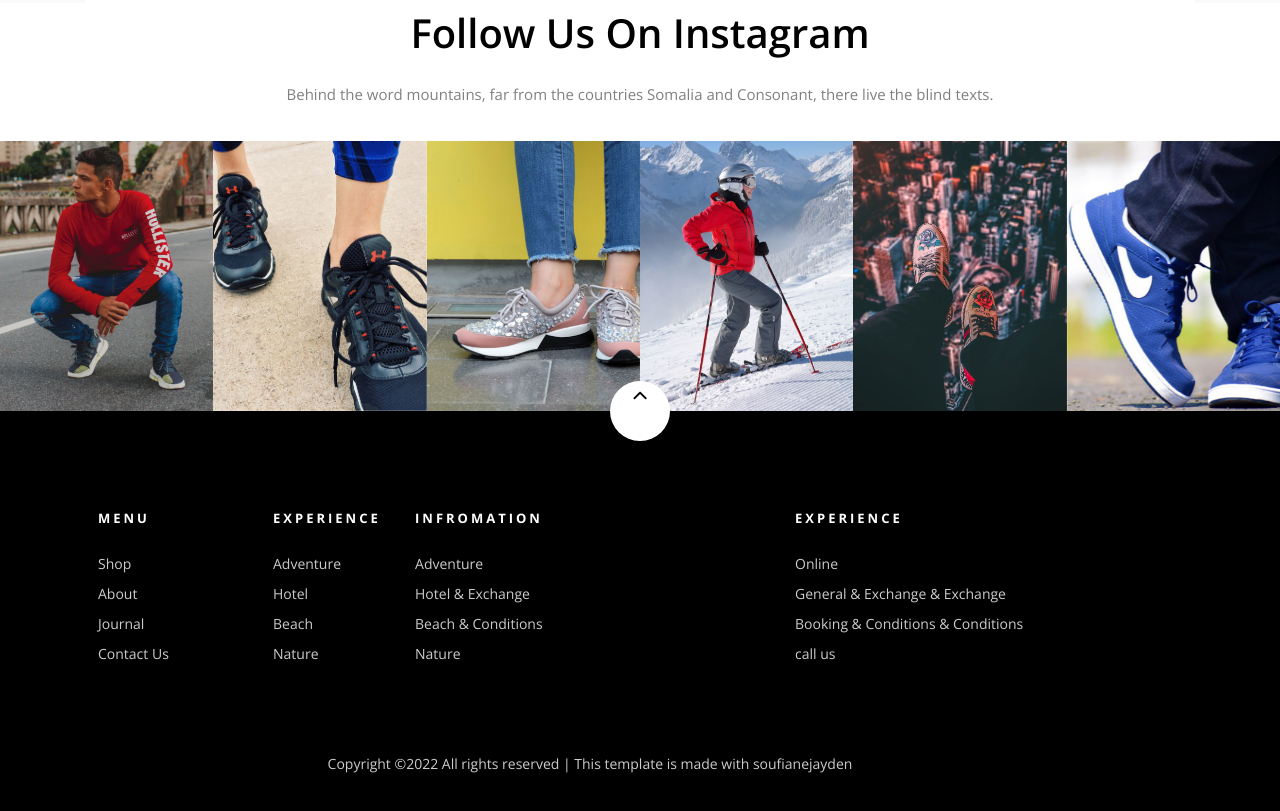
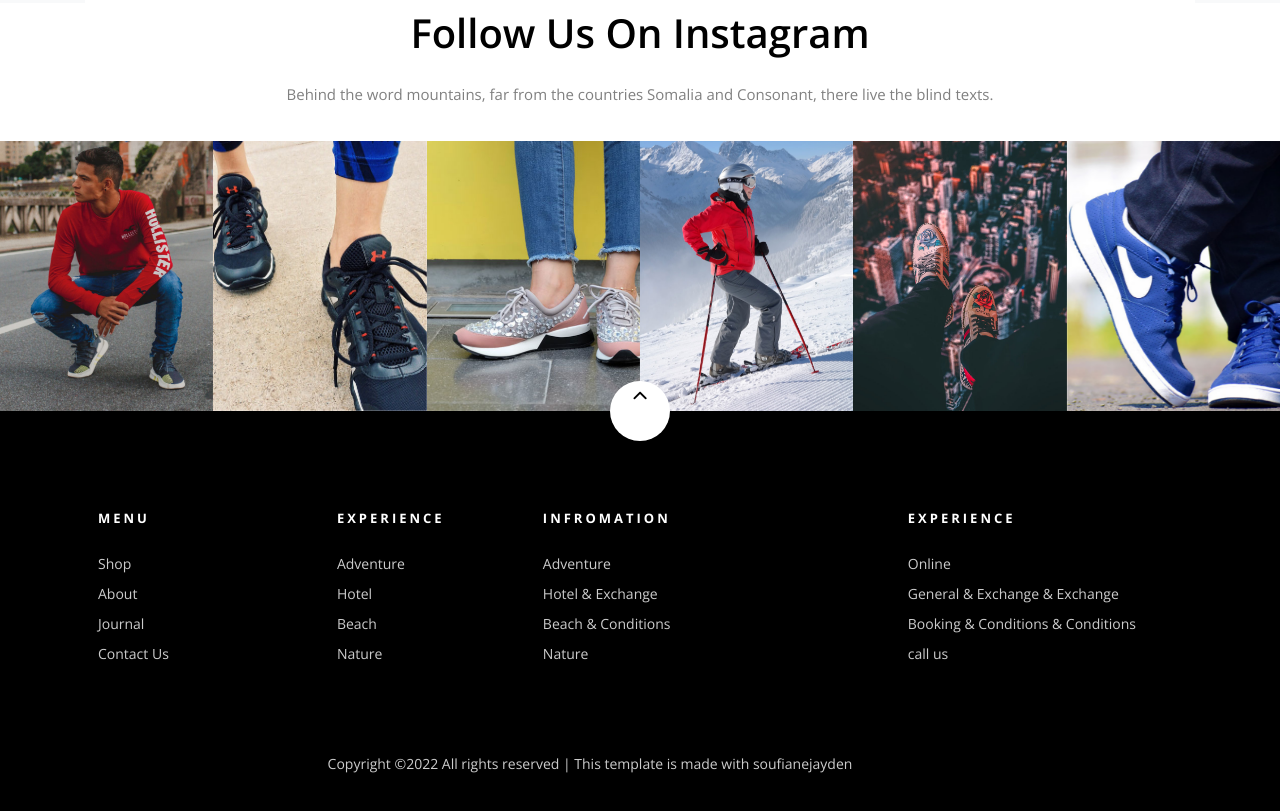
Before and after one commit to soufianejayden/newtemp, a plain HTML site: page contact.html in a window 1280 px wide. Shown: the part 1157-1968 px from the top of the page. Drawn offline with nearby package versions, Linux system fonts and the light colour scheme; some packages are replaced by stand-ins of ours; files whose address does not match are found by name.

Commit message:
Update contact.html

```diff
--- a/contact.html
+++ b/contact.html
@@ -245,7 +245,7 @@
  							  </div>
 						  </div>
 						</div>
-						<div class="col-md-4">
+						<div class="col-md-4-5">
 							<div class="ftco-footer-widget mb-4">
 							 <h2 class="ftco-heading-2"> Experience</h2>
 							 <div class="d-flex">
```
